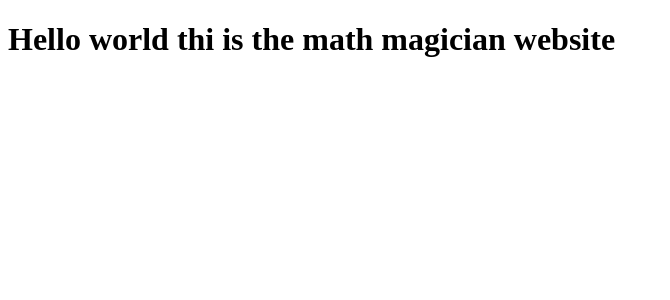
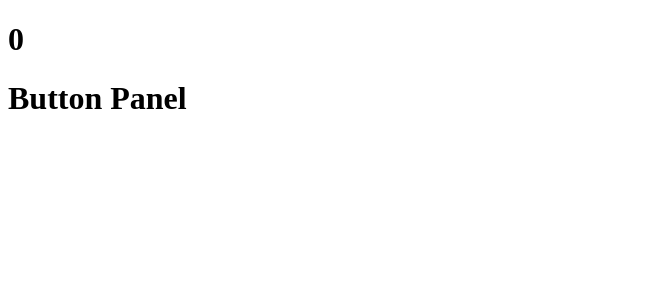
Before and after one commit to oloomoses/math-magician, a React (Create React App) app: page / in a window 1280 px wide. Shown: the top 300 px of the page, without its empty margins (0-670 px from the left). Built offline with nearby package versions, Linux system fonts and the light colour scheme.

Commit message:
add components directory create Button Component create ButtonPanel Component Add Display component

```diff
--- a/src/App.js
+++ /dev/null
@@ -1,9 +0,0 @@
-function App() {
-  return (
-    <div className="App">
-      <h1>Hello world thi is the math magician website</h1>
-    </div>
-  );
-}
-
-export default App;
--- /dev/null
+++ b/src/components/App.js
@@ -0,0 +1,13 @@
+import Display from './Display';
+import ButtonPanel from './ButtonPanel';
+
+function App() {
+  return (
+    <>
+      <Display />
+      <ButtonPanel />
+    </>
+  );
+}
+
+export default App;
--- /dev/null
+++ b/src/components/ButtonPanel.js
@@ -0,0 +1,11 @@
+import React from 'react';
+
+function ButtonPanel() {
+  return (
+    <div>
+      <h1>Button Panel</h1>
+    </div>
+  );
+}
+
+export default ButtonPanel;
--- /dev/null
+++ b/src/components/Display.js
@@ -0,0 +1,20 @@
+import React from 'react';
+import PropTypes from 'prop-types';
+
+function Display({ result }) {
+  return (
+    <div>
+      <h1>{ result }</h1>
+    </div>
+  );
+}
+
+Display.defaultProps = {
+  result: '0',
+};
+
+Display.propTypes = {
+  result: PropTypes.string,
+};
+
+export default Display;
--- a/src/index.js
+++ b/src/index.js
@@ -1,6 +1,6 @@
 import React from 'react';
 import ReactDOM from 'react-dom';
-import App from './App';
+import App from './components/App';
 
 ReactDOM.render(
   <React.StrictMode>
```
Also changed, not shown: src/components/Button.js (added, +11 -0 lines).
